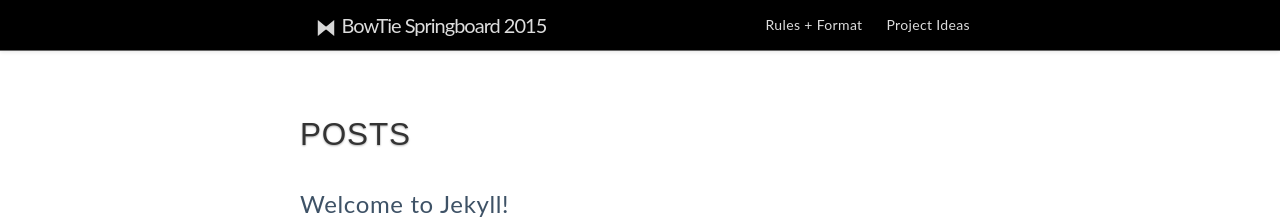
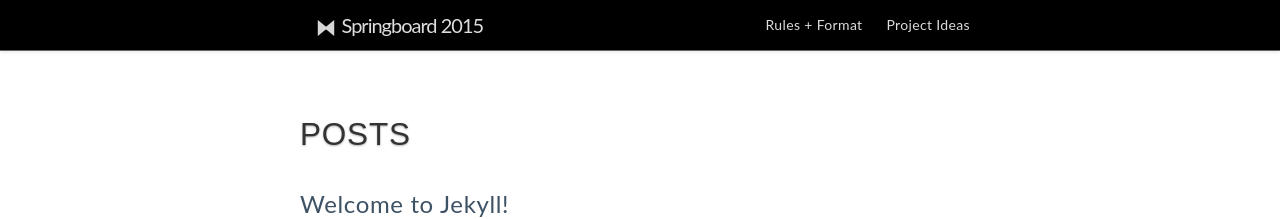
Before and after one commit to bowtie-io/springboard, a Jekyll site: the page built from posts.html, in a window 1280 px wide. Shown: the top 219 px of the page. Built offline with Jekyll 4.4.1, drawn with Linux system fonts in a browser that asks for light colours; some of the changed lines change nothing that is shown.

Commit message:
Website Editor configuration update

```diff
--- a/_config.yml
+++ b/_config.yml
@@ -1,17 +1,13 @@
-# Site settings
-title: BowTie Springboard 2015
+---
+title: Springboard 2015
 email: info@bowtie.io
-description: >                # This means to ignore newlines until "baseurl:"
+description: |
   Win hosting, co-working space and sweet prizes (like an Oculus Rift) at Dev Springboard 2015 from ⋈ Bowtie.io
-baseurl: "https://springboard.bowtied.io"                   # The subpath of your site, e.g. /blog/
-url: "https://springboard.bowtied.io"  # The base hostname & protocol for your site
-
-# Build settings
+baseurl: https://springboard.bowtied.io
+url: https://springboard.bowtied.io
 markdown: kramdown
-
-# Kramdown options
 kramdown:
-  input: GFM                  # Enable Github Flavored Markdown
-
+  input: GFM
 include:
-  - ./vendor                  # Include vendor scripts and styles
+- "./vendor"
+google_analytics: "<!-- this is my test GA snippet -->"
--- a/index.json
+++ b/index.json
@@ -160,7 +160,7 @@
 					"width": "col-sm-4",
 					"image": {
 						"url": "img/jee.png"
-						},
+					},
 					"name": "Jee Vahn Knight",
 					"body": "Jee Vahn Knight is a storyteller with a talent for combining logic and beauty into cohesive theatrical digital campaigns, interactives, and application designs. As the CEO of <a href=\"http://dsire.com\" target=\"blank\">Dsire</a>, Jee has launched software products, deployed and managed very high traffic web properties, and productized the perfect creative workflow."
 				},
@@ -168,7 +168,7 @@
 					"width": "col-sm-4",
 					"image": {
 						"url": "img/jared.png"
-						},
+					},
 					"name": "Jared Tarbell",
 					"body": "Jared Tarbell is a passionate creator, programmer and mathematician. His unique perspective on language and visualization has led to a lifetime of impressive and impactful projects (most recently <a href=\"http://levitated.guru\" target=\"blank\">Levitated Toy Factory</a>; <a href=\"http://etsy.com\" target=\"blank\">Etsy.com</a>). "
 				},
@@ -176,7 +176,7 @@
 					"width": "col-sm-4",
 					"image": {
 						"url": "img/alanwebber.png"
-						},
+					},
 					"name": "Alan Webber",
 					"body": "One of the most widely respected and knowledgeable leaders in business journalism, Alan Webber launched Fast Company, the fastest growing, most successful business magazine in history and winner of two national magazine awards. Prior to that, he spent five years as managing editor/editorial director of Harvard Business Review, co-authored three books - most recently <em>The Global Detective</em>, and served as special assistant to the U.S. Secretary of Transportation."
 				}
```
